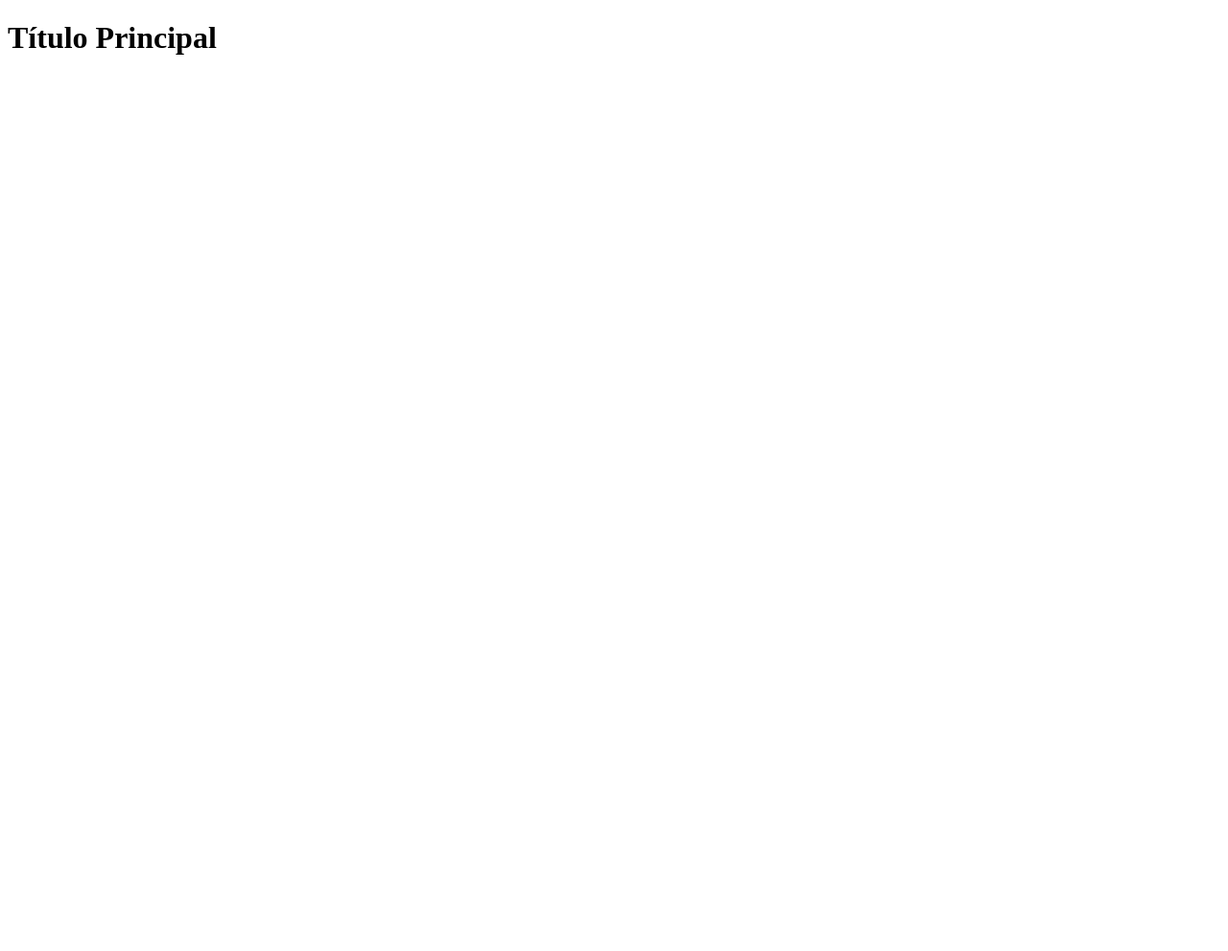
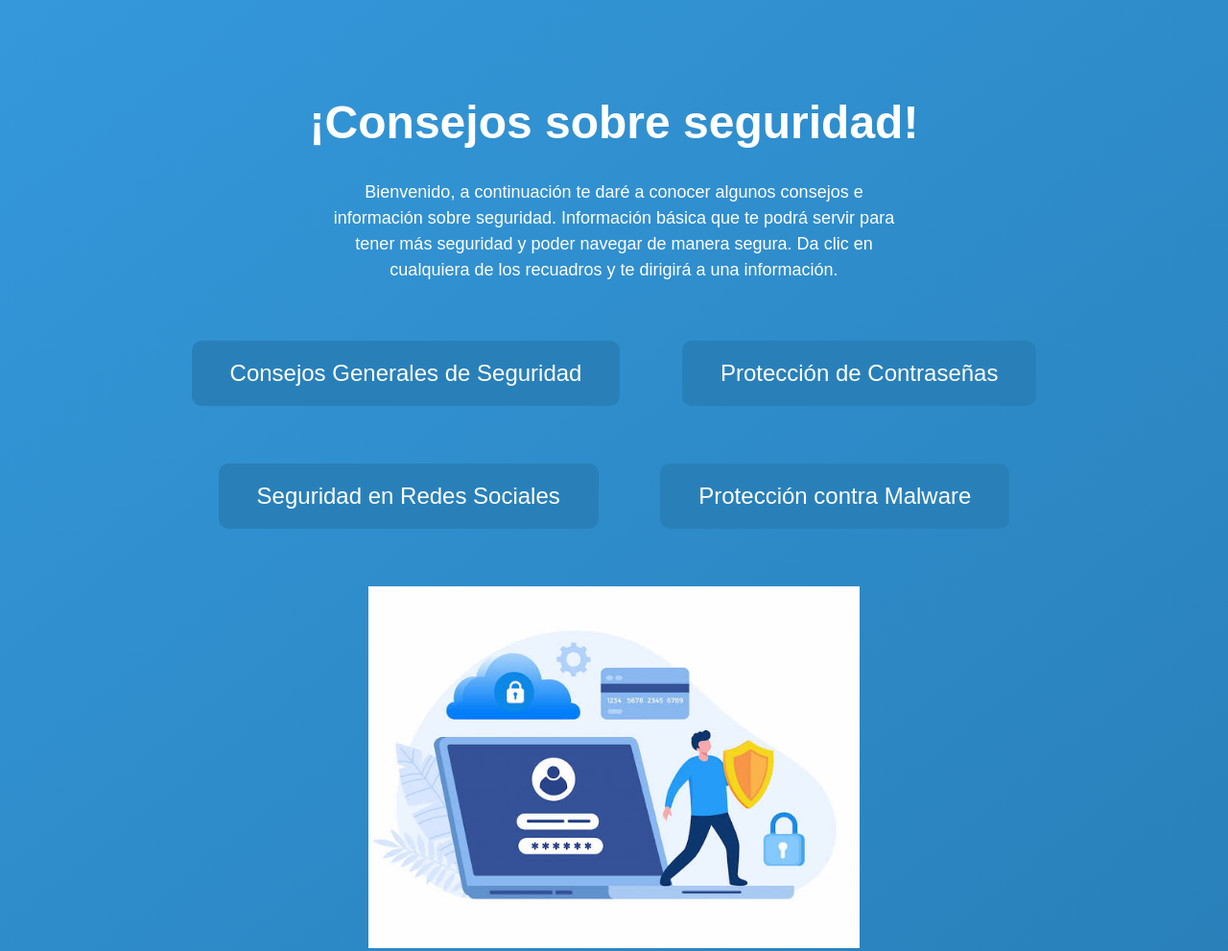
Before and after one commit to julianretana/PaguinaWeb, a plain HTML site: page index.html in a window 1280 px wide. Shown: the top 991 px of the page at 96% size. Before the commit the page ends 800 px from the top, so only its background shows below. Drawn offline with Linux system fonts and the light colour scheme.

Commit message:
Update index.html

```diff
--- a/index.html
+++ b/index.html
@@ -3,9 +3,57 @@
 <head>
     <meta charset="UTF-8">
     <meta name="viewport" content="width=device-width, initial-scale=1.0">
-    <title>Título de la Página</title>
+    <title>Consejos sobre seguridad</title>
+    <style>
+        body {
+            background: linear-gradient(to bottom right, #3498db, #2980b9); /* aquí está el fondo */
+            font-family: Arial, sans-serif;
+            text-align: center;
+            margin: 0;
+            padding: 0;
+            position: relative;
+        }
+        h1 {
+            color: white; /* aquí está el titulo */
+            font-size: 48px;
+            margin-top: 100px;
+        }
+        p {
+            color: white; /* aquí está la introducción */
+            font-size: 18px;
+            margin: 30px auto;
+            max-width: 600px;
+            line-height: 1.5;
+        }
+        .boton {
+            display: inline-block;
+            background-color: #2980b9;
+            color: white;
+            padding: 20px 40px;
+            margin: 30px;
+            border-radius: 10px;
+            text-decoration: none;
+            font-size: 24px;
+            transition: background-color 0.3s ease;
+        }
+        .boton:hover {
+            background-color: #1a5276;
+        }
+        .imagen {
+            width: 40%; /* aquí está la imagen */
+            margin: 30px auto;
+            display: block;
+        }
+    </style>
 </head>
 <body>
-    <h1>Título Principal</h1>
+    <h1>¡Consejos sobre seguridad!</h1>
+    <p>Bienvenido, a continuación te daré a conocer algunos consejos e información sobre seguridad. Información básica que te podrá servir para tener más seguridad y poder navegar de manera segura. Da clic en cualquiera de los recuadros y te dirigirá a una información.</p>
+    <a href="consejos_generales.html" class="boton">Consejos Generales de Seguridad</a>
+    <a href="proteccion_contrasenas.html" class="boton">Protección de Contraseñas</a>
+    <a href="seguridad_redes_sociales.html" class="boton">Seguridad en Redes Sociales</a>
+    <a href="proteccion_malware.html" class="boton">Protección contra Malware</a>
+
+    <img src="imagen2.jpg" alt="Imagen al final de la página" class="imagen">
 </body>
 </html>
```
